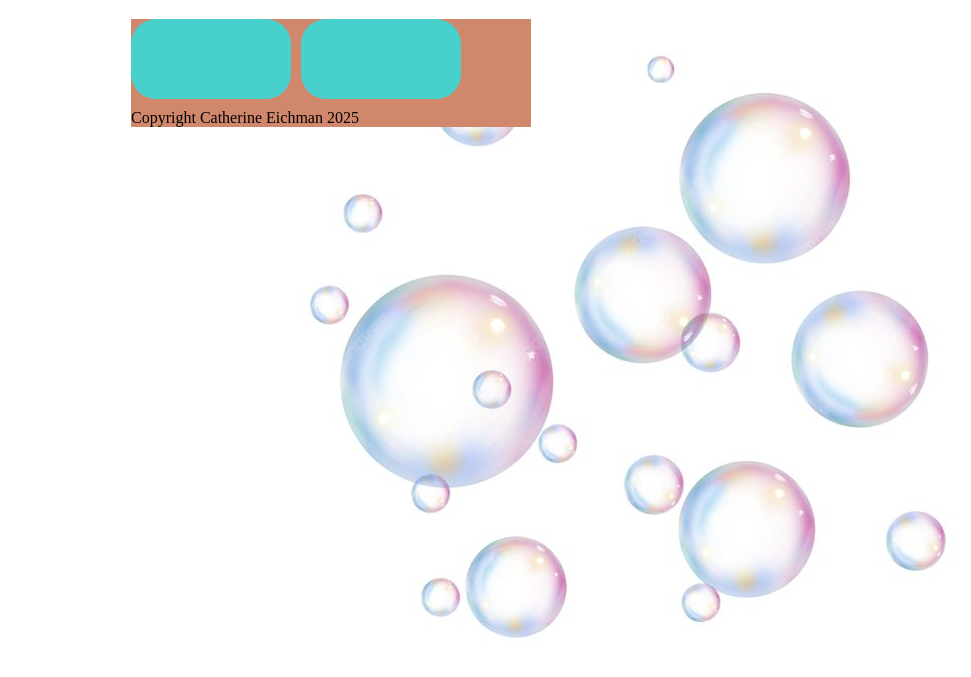
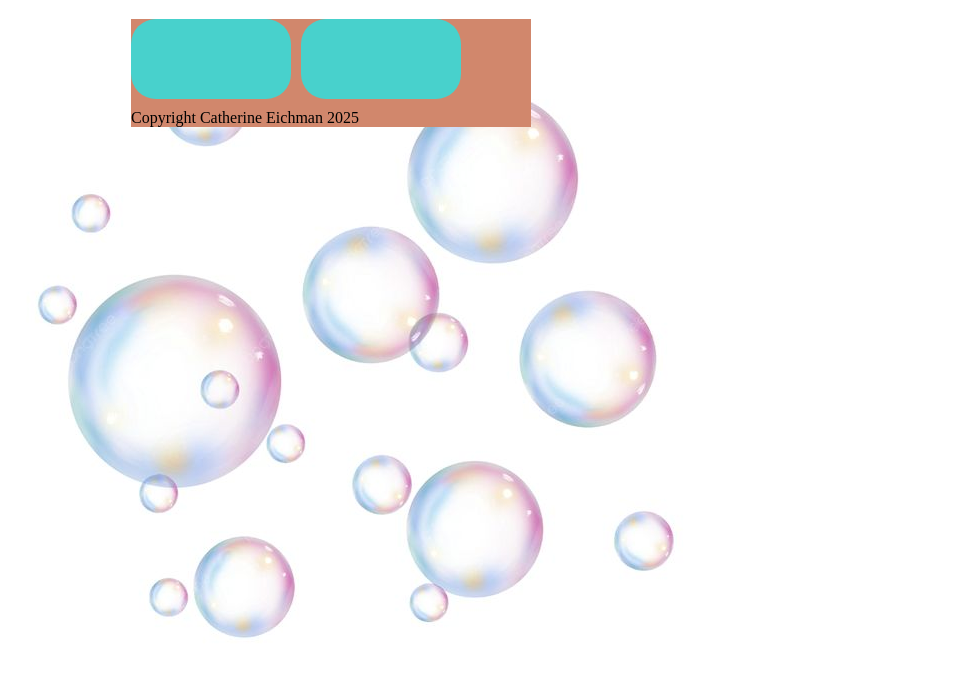
Before and after one commit to CatherineEichman/bathbombs, a plain HTML site: page index.html in a window 1280 px wide. Shown: the part 61-738 px from the top of the page, without its empty margins (309-1280 px from the left). Drawn offline with Linux system fonts and the light colour scheme.

Commit message:
Update main.css

```diff
--- a/main.css
+++ b/main.css
@@ -4,7 +4,7 @@
     box-sizing: border-box ;
 }
 body{
-    background: url("bub.jpg") no-repeat fixed top right
+    background: url("bub.jpg") no-repeat fixed top content-box
 }
 
 #container{
```
